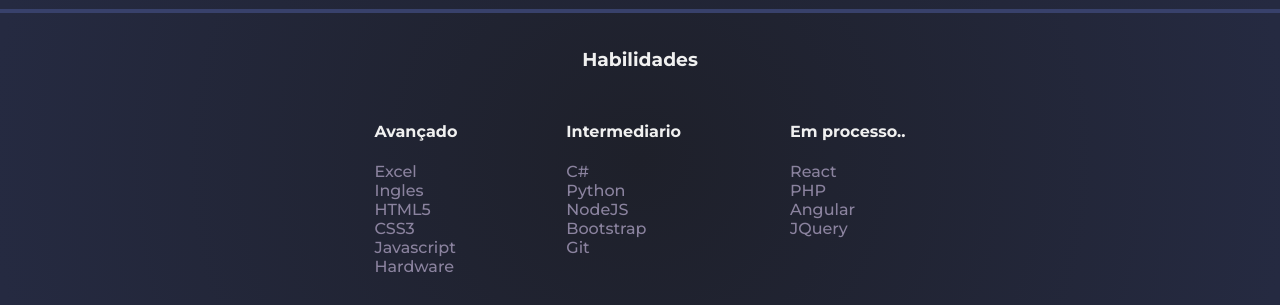
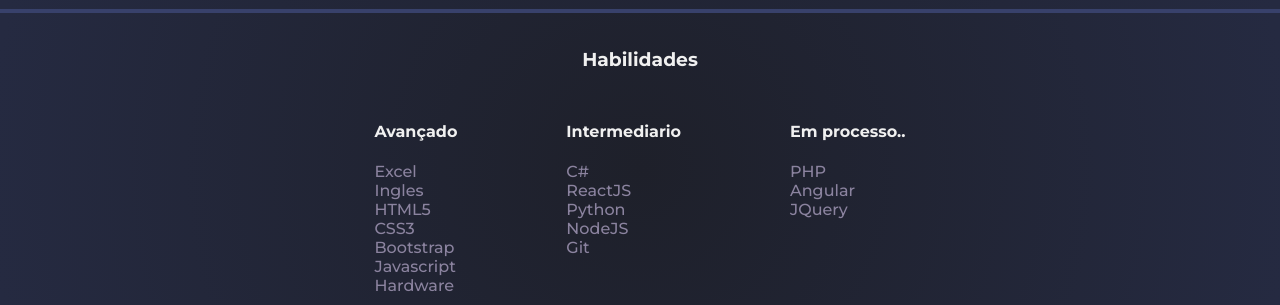
Before and after one commit to Denismapll/Portfolio, a plain HTML site: page index.html in a window 1280 px wide. Shown: the part 1626-1931 px from the top of the page. Drawn offline with Linux system fonts and the light colour scheme.

Commit message:
Update index.html

```diff
--- a/index.html
+++ b/index.html
@@ -119,20 +119,20 @@
           <li>Ingles</li>
           <li>HTML5</li>
           <li>CSS3</li>
+          <li>Bootstrap</li>
           <li>Javascript</li>
           <li>Hardware</li>
         </div>
         <div class="intermediario">
           <h4 class="intermed">Intermediario</h4>
           <li>C#</li>
+          <li>ReactJS</li>
           <li>Python</li>
           <li>NodeJS</li>
-          <li>Bootstrap</li>
           <li>Git</li>
         </div>
         <div class="emprocesso">
           <h4 class="emprocesso">Em processo..</h4>
-          <li>React</li>
           <li>PHP</li>
           <li>Angular</li>
           <li>JQuery</li>
```
